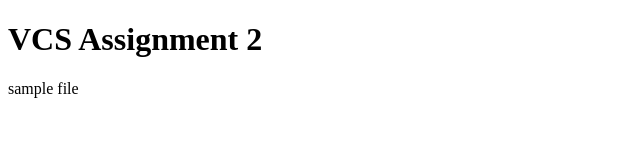
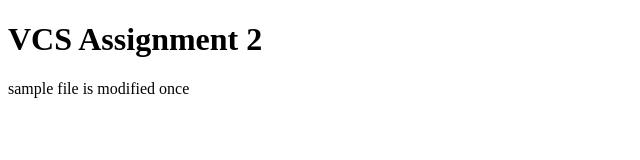
Before and after one commit to KeerthanaBandi/cd_vcs_assignment2, a plain HTML site: page exercise6/sample.html in a window 1280 px wide. Shown: the whole page, without its empty margins (0-640 px from the left). Drawn offline with Linux system fonts and the light colour scheme.

Commit message:
second commit of index.html file

```diff
--- a/exercise6/sample.html
+++ b/exercise6/sample.html
@@ -4,7 +4,7 @@
 
 <h1>VCS Assignment 2</h1>
 
-<p>sample file</p>
+<p>sample file is modified once</p>
 
 </body>
 </html>
```
